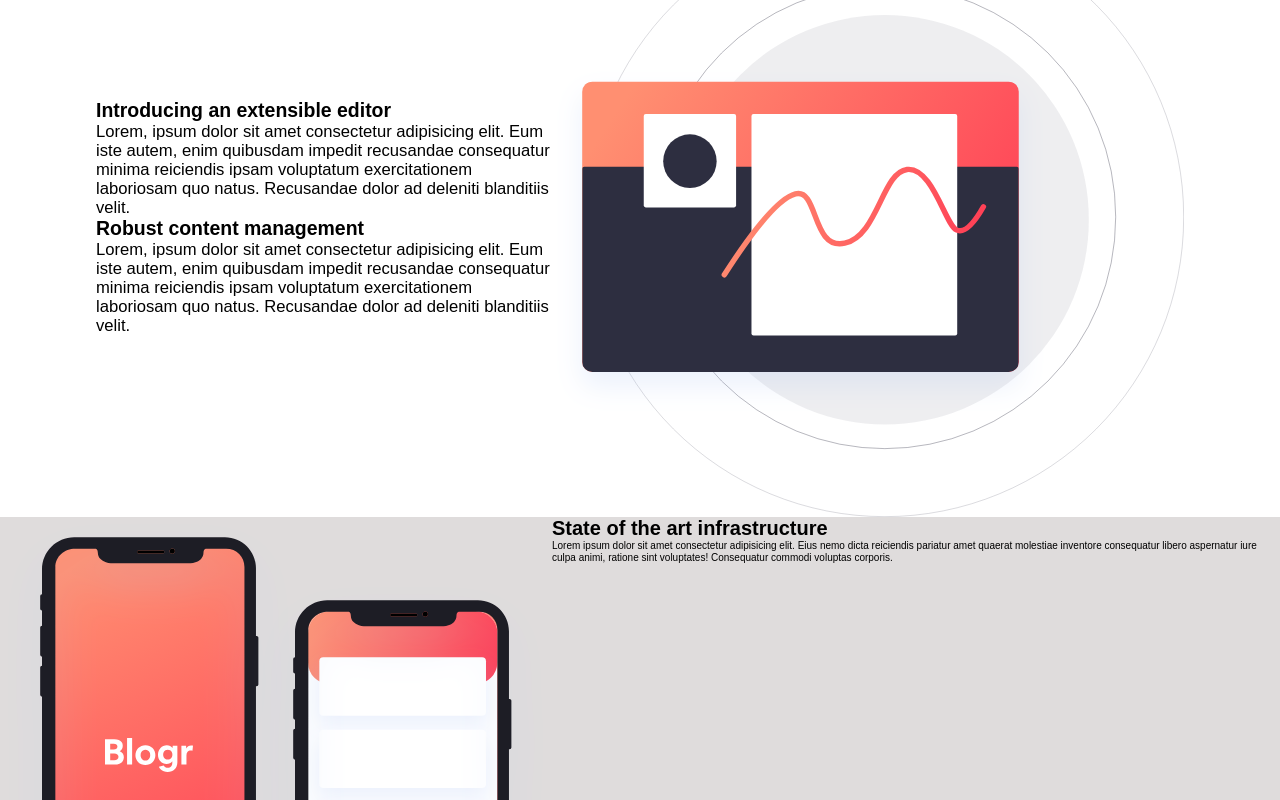
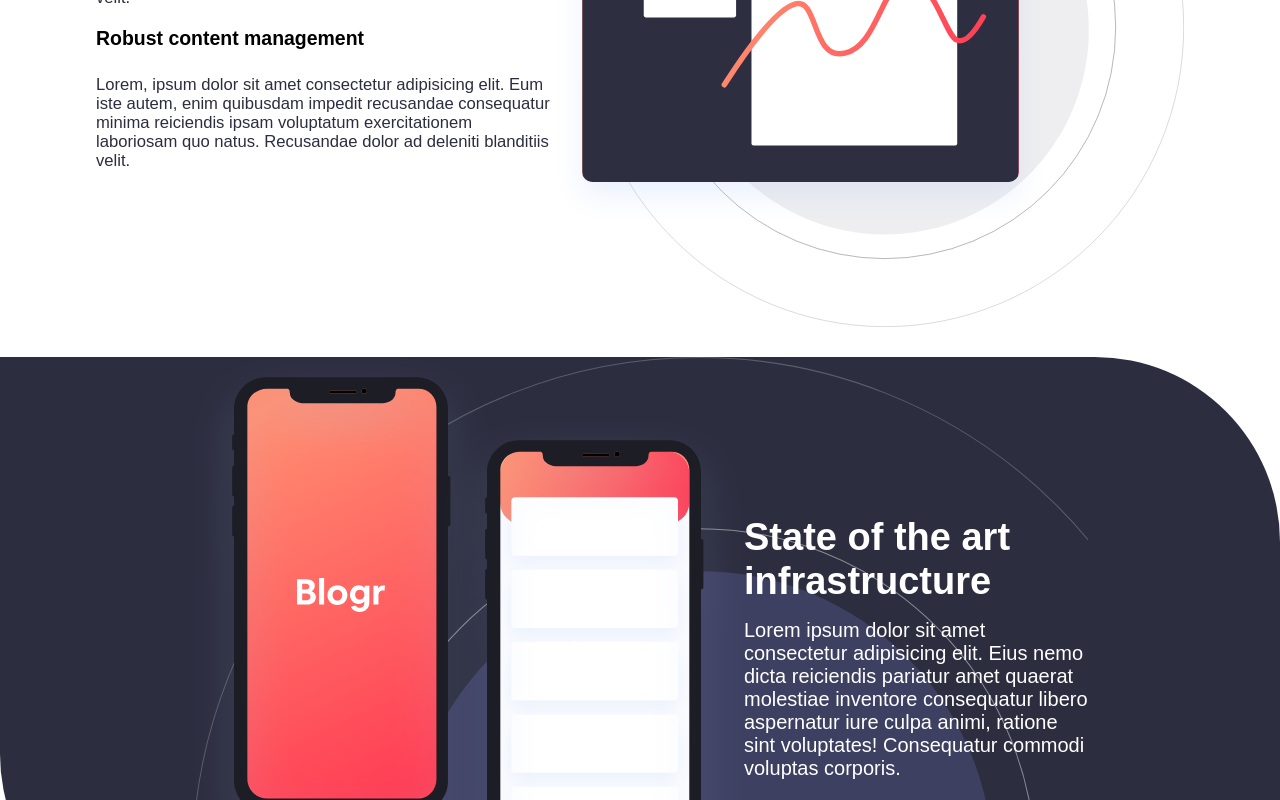
Before and after one commit to Vahe-Sevachyan/blogr-landing-page, a Vue app: page / in a window 1280 px wide. Shown: the part 680-1480 px from the top of the page. Built offline with nearby package versions, Linux system fonts and the light colour scheme.

Commit message:
updated layout styles

```diff
--- a/src/App.vue
+++ b/src/App.vue
@@ -45,7 +45,7 @@
   /* max-width: 170rem; */
   width: 100%;
   margin: auto;
-  height: 70vh;
+  /* height: 70vh; */
   display: flex;
   justify-content: center;
   align-items: center;
--- a/src/components/BodyOne.vue
+++ b/src/components/BodyOne.vue
@@ -10,14 +10,14 @@
     <div class="body-one-display">
       <div class="description-paragraph">
         <h3>Introducing an extensible editor</h3>
-        <p class="description-paragraph">
+        <p>
           Lorem, ipsum dolor sit amet consectetur adipisicing elit. Eum iste
           autem, enim quibusdam impedit recusandae consequatur minima reiciendis
           ipsam voluptatum exercitationem laboriosam quo natus. Recusandae dolor
           ad deleniti blanditiis velit.
         </p>
         <h3>Robust content management</h3>
-        <p class="description-paragraph">
+        <p>
           Lorem, ipsum dolor sit amet consectetur adipisicing elit. Eum iste
           autem, enim quibusdam impedit recusandae consequatur minima reiciendis
           ipsam voluptatum exercitationem laboriosam quo natus. Recusandae dolor
@@ -43,6 +43,7 @@
   align-items: center;
   flex-direction: column;
   margin-top: 2rem;
+  margin-bottom: 3rem;
 }
 .body-one-display {
   display: flex;
@@ -55,9 +56,14 @@
   flex-direction: column;
   max-width: 100%;
   max-height: 100%;
+  font-size: 1.3vw;
 }
-.description-paragraph {
-  font-size: 1.3vw;
+.description-paragraph p {
+  color: #2c2d3f;
+  margin-bottom: 2rem;
+}
+.description-paragraph h3 {
+  margin-bottom: 2.5rem;
 }
 .description-img {
   width: 100%;
--- a/src/components/BodyTwo.vue
+++ b/src/components/BodyTwo.vue
@@ -2,7 +2,10 @@
 <template>
   <div class="main-container">
     <div class="display-container">
-      <img src="../assets/images/illustration-phones.svg" alt="" />
+      <div class="img-container">
+        <img src="../assets/images/illustration-phones.svg" alt="" />
+      </div>
+
       <div class="paragraph-container">
         <h1>State of the art infrastructure</h1>
         <p>
@@ -17,15 +20,43 @@
 </template>
 <style scoped>
 .main-container {
-  background-color: rgb(223, 220, 220);
+  background-color: hsl(237, 17%, 21%);
   align-items: center;
   width: 100%;
   margin: auto;
+  border-bottom-left-radius: 185px;
+  border-top-right-radius: 185px;
 }
 .display-container {
   display: flex;
+  align-items: center;
+  width: 70vw;
+  margin: auto;
+  /* text-align: left; */
+  background-image: url("../assets/images/bg-pattern-circles.svg");
+  background-repeat: no-repeat;
+  /* background-position-x: left; */
+  background-position-y: top;
+
+  /* left: 0;  */
+  justify-content: space-between;
 }
-/* .paragraph-container {
+/* .img-container {
+  background-image: url("../assets/images/bg-pattern-circles.svg");
+  background-position-x: left;
+  background-size: cover;
+} */
+.paragraph-container {
   display: flex;
-} */
+  flex-direction: column;
+  width: 30vw;
+  color: white;
+}
+.paragraph-container h1 {
+  font-size: 3.8em;
+  margin-bottom: 1.5rem;
+}
+.paragraph-container p {
+  font-size: 2em;
+}
 </style>
```
